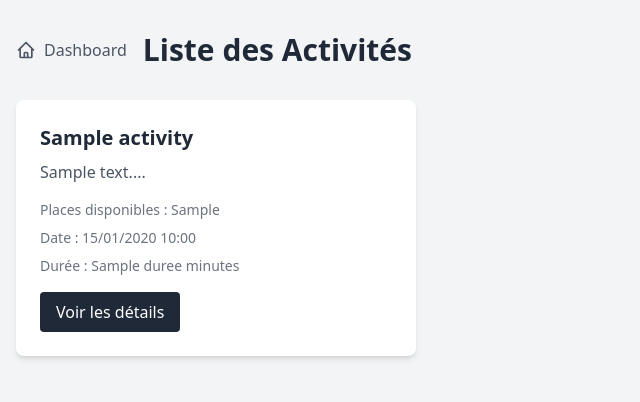
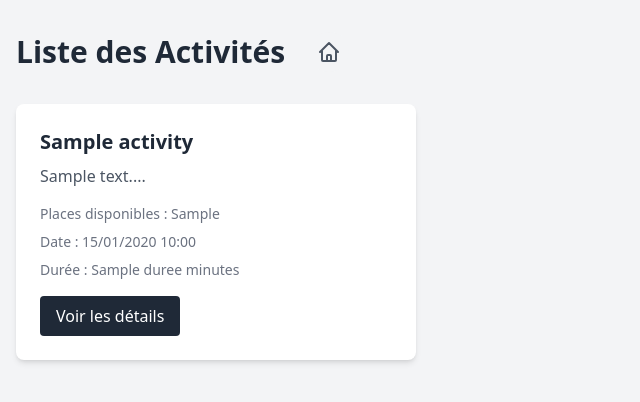
Before and after one commit to Lmotap/reservations-projet, a PHP site: template app/views/activities/index.php in a window 1280 px wide. Shown: the top 402 px of the page, without its empty margins (0-640 px from the left). Run offline with PHP 8.4, Linux system fonts and the light colour scheme; the template is opened without the code that fills it: most values are stand-ins (such as "Sample title", 1, 10 or a date in 2020); data that the repository does not hold is empty; some libraries are stand-ins or nearby versions.

Commit message:
feat(front) : fix dashboard link, add dashboard icon instead

```diff
--- a/app/views/activities/create.php
+++ b/app/views/activities/create.php
@@ -13,12 +13,6 @@
                     <path stroke-linecap="round" stroke-linejoin="round" stroke-width="2" d="M10 19l-7-7m0 0l7-7m-7 7h18"/>
                 </svg>
                 Retour à la liste
-            </a>
-            <a href="/dashboard" class="inline-flex items-center text-gray-600 hover:text-gray-800">
-                <svg class="w-5 h-5 mr-2" fill="none" stroke="currentColor" viewBox="0 0 24 24">
-                    <path stroke-linecap="round" stroke-linejoin="round" stroke-width="2" d="M3 12l2-2m0 0l7-7 7 7M5 10v10a1 1 0 001 1h3m10-11l2 2m-2-2v10a1 1 0 01-1 1h-3m-6 0a1 1 0 001-1v-4a1 1 0 011-1h2a1 1 0 011 1v4a1 1 0 001 1m-6 0h6"/>
-                </svg>
-                Dashboard
             </a>
         </div>
         <h1 class="text-3xl font-bold text-gray-800 mb-8">Créer une nouvelle activité</h1>
--- a/app/views/activities/edit.php
+++ b/app/views/activities/edit.php
@@ -13,12 +13,6 @@
                     <path stroke-linecap="round" stroke-linejoin="round" stroke-width="2" d="M10 19l-7-7m0 0l7-7m-7 7h18"/>
                 </svg>
                 Retour à la liste
-            </a>
-            <a href="/dashboard" class="inline-flex items-center text-gray-600 hover:text-gray-800">
-                <svg class="w-5 h-5 mr-2" fill="none" stroke="currentColor" viewBox="0 0 24 24">
-                    <path stroke-linecap="round" stroke-linejoin="round" stroke-width="2" d="M3 12l2-2m0 0l7-7 7 7M5 10v10a1 1 0 001 1h3m10-11l2 2m-2-2v10a1 1 0 01-1 1h-3m-6 0a1 1 0 001-1v-4a1 1 0 011-1h2a1 1 0 011 1v4a1 1 0 001 1m-6 0h6"/>
-                </svg>
-                Dashboard
             </a>
         </div>
         <h1 class="text-3xl font-bold text-gray-800 mb-8">Modifier l'activité</h1>
--- a/app/views/activities/index.php
+++ b/app/views/activities/index.php
@@ -9,14 +9,14 @@
 
     <div class="container mx-auto px-4 py-8">
         <div class="flex justify-between items-center mb-8">
-            <div class="flex gap-4">
-                <a href="/dashboard" class="inline-flex items-center text-gray-600 hover:text-gray-800">
-                    <svg class="w-5 h-5 mr-2" fill="none" stroke="currentColor" viewBox="0 0 24 24">
+            <div class="flex items-center gap-6">
+                <h1 class="text-3xl font-bold text-gray-800">Liste des Activités</h1>
+                <a href="/dashboard"
+                   class="p-2 rounded-full bg-gray-100 text-gray-600 hover:bg-gray-200 hover:text-gray-800 transition-colors">
+                    <svg class="w-6 h-6" fill="none" stroke="currentColor" viewBox="0 0 24 24">
                         <path stroke-linecap="round" stroke-linejoin="round" stroke-width="2" d="M3 12l2-2m0 0l7-7 7 7M5 10v10a1 1 0 001 1h3m10-11l2 2m-2-2v10a1 1 0 01-1 1h-3m-6 0a1 1 0 001-1v-4a1 1 0 011-1h2a1 1 0 011 1v4a1 1 0 001 1m-6 0h6"/>
                     </svg>
-                    Dashboard
                 </a>
-                <h1 class="text-3xl font-bold text-gray-800">Liste des Activités</h1>
             </div>
             <?php if ($isAdmin): ?>
                 <a href="/activities/create" class="bg-blue-600 text-white px-4 py-2 rounded-lg hover:bg-blue-700 transition-colors">
```
Also changed, not shown: app/views/activities/show.php (+0 -8 lines), app/views/activities/test.php (+4 -4 lines).
